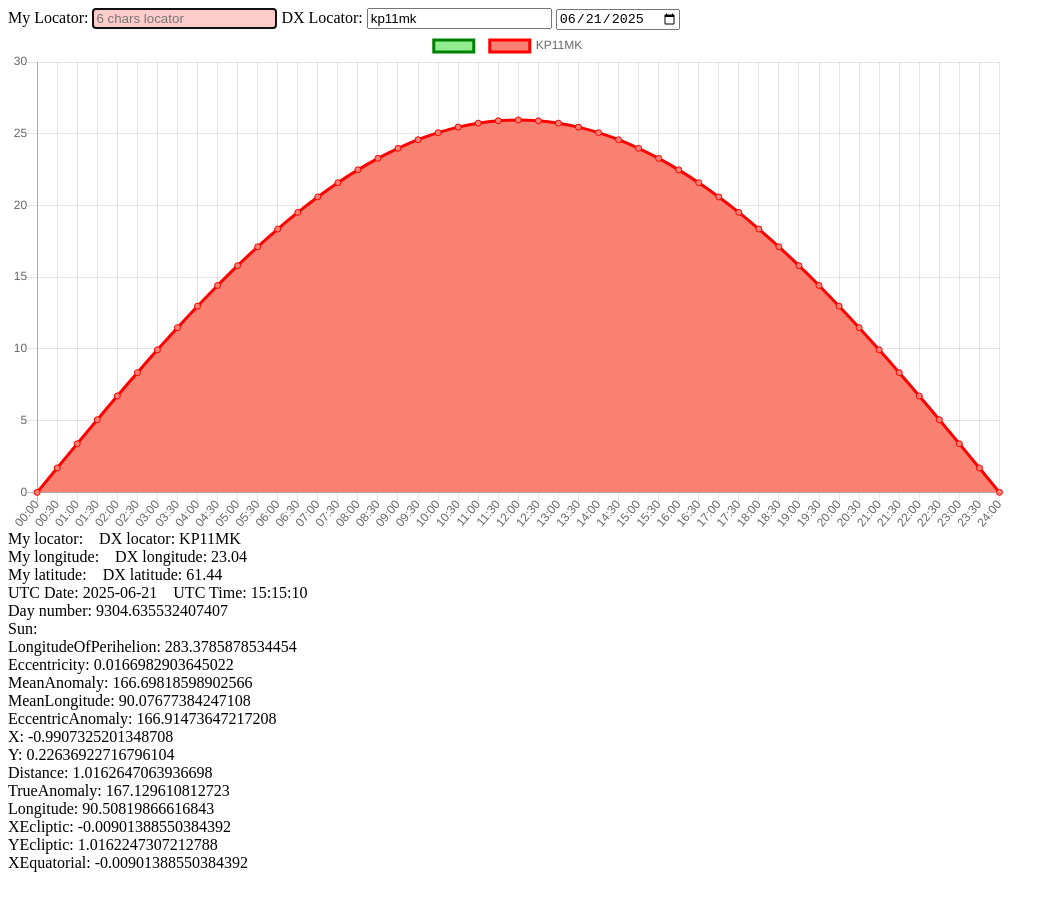
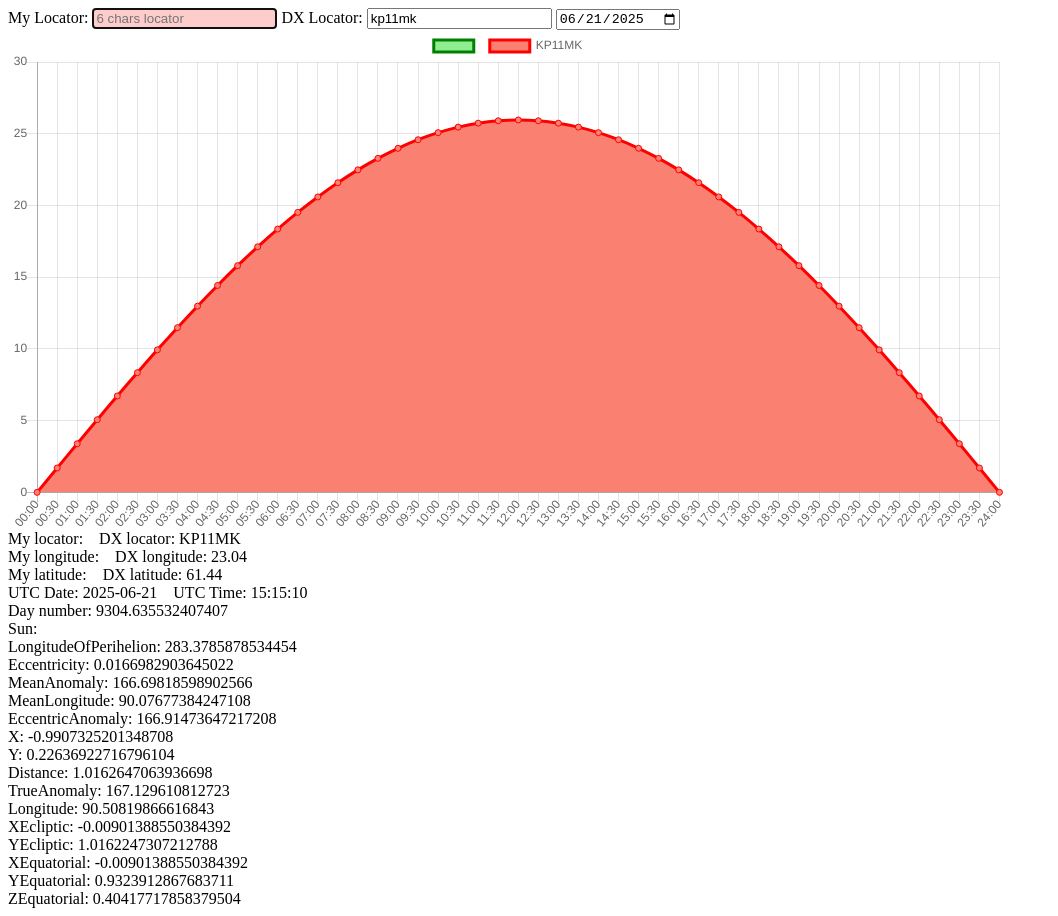
Before and after one commit to eloranta/moon-calculator, a plain HTML site: page index.html in a window 1280 px wide. Shown: the whole page, without its empty margins (0-1058 px from the left). Before the commit the page ends 880 px from the top, so only its background shows below. Drawn offline with nearby package versions, Linux system fonts and the light colour scheme.

Commit message:
add more functions

```diff
--- a/index.html
+++ b/index.html
@@ -94,6 +94,14 @@
   <label>XEquatorial:</label>
   <label id="sunXEquatorial" class="right-margin"></label>
 </div>
+<div>
+  <label>YEquatorial:</label>
+  <label id="sunYEquatorial" class="right-margin"></label>
+</div>
+<div>
+  <label>ZEquatorial:</label>
+  <label id="sunZEquatorial" class="right-margin"></label>
+</div>
 </div>
 
 
--- a/moon-calculator.js
+++ b/moon-calculator.js
@@ -126,6 +126,8 @@ setInterval(() => {
   document.getElementById("sunXEcliptic").textContent = sunXEcliptic(dayNumber);
   document.getElementById("sunYEcliptic").textContent = sunYEcliptic(dayNumber);
   document.getElementById("sunXEquatorial").textContent = sunXEquatorial(dayNumber);
+  document.getElementById("sunYEquatorial").textContent = sunYEquatorial(dayNumber);
+  document.getElementById("sunZEquatorial").textContent = sunZEquatorial(dayNumber);
 
 
 
--- a/moon.js
+++ b/moon.js
@@ -126,3 +126,23 @@ function sunYEcliptic(dayNumber) {
 function sunXEquatorial(dayNumber) {
   return sunXEcliptic(dayNumber)
 }
+
+function earthObliquity(dayNumber) {
+  return 23.4393 - 3.563e-7 * dayNumber
+}
+
+function earthGclat(latitude) {
+  return latitude - 0.1924 * sin(2 * latitude)
+}
+
+function earthRho(latitude) {
+  return 0.99833 + 0.00167 * cos(2 * latitude)
+}
+
+function sunYEquatorial(dayNumber) {
+  return sunYEcliptic(dayNumber) * cos(earthObliquity(dayNumber))
+}
+
+function sunZEquatorial(dayNumber) {
+  return sunYEcliptic(dayNumber) * sin(earthObliquity(dayNumber))
+}
```
